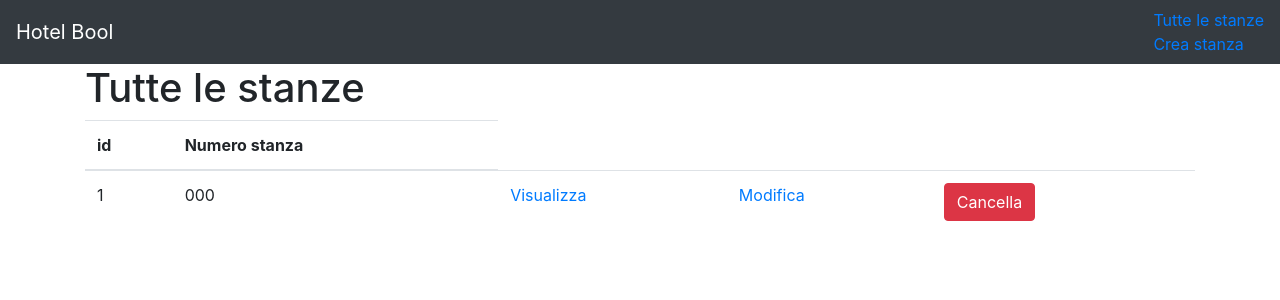
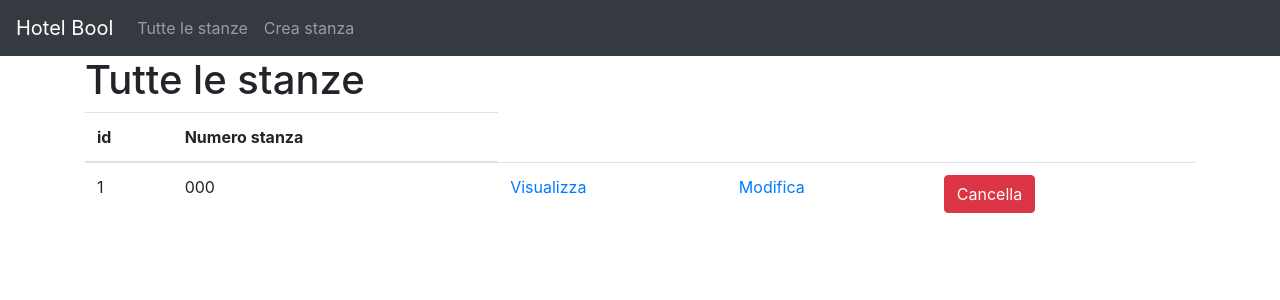
Before and after one commit to Simone978/php-hotel-crud, a PHP site: page /php/index.php in a window 1280 px wide. Shown: the top 300 px of the page. Run offline with PHP 8.4, Linux system fonts and the light colour scheme; tables that the repository leaves empty or names only in its code hold one stand-in row (values such as "Sample post").

Commit message:
Adattato menu bootstrap

```diff
--- a/partials/header.php
+++ b/partials/header.php
@@ -13,12 +13,28 @@ include __DIR__.'/../env.php';
 </head>
 <body>
   <header>
-    <nav class="navbar navbar-dark bg-dark">
+    <!-- <nav class="navbar navbar-dark bg-dark">
       <div class="navbar-brand">Hotel Bool</div>
       <ul class="navbar-nav">
         <li><a href="<?php echo $basepath ?>">Tutte le stanze</a></li>
         <li><a href="<?php echo $basepath ?>/insert/insert.php">Crea stanza</a></li>
       </ul>
-    </nav>
+    </nav> -->
+    <nav class="navbar navbar-expand-lg navbar-dark bg-dark">
+  <a class="navbar-brand" href="#">Hotel Bool</a>
+  <button class="navbar-toggler" type="button" data-toggle="collapse" data-target="#navbarNav" aria-controls="navbarNav" aria-expanded="false" aria-label="Toggle navigation">
+    <span class="navbar-toggler-icon"></span>
+  </button>
+  <div class="collapse navbar-collapse" id="navbarNav">
+    <ul class="navbar-nav">
+      <li class="nav-item">
+        <a class="nav-link" href="<?php echo $basepath ?>">Tutte le stanze</a>
+      </li>
+      <li class="nav-item">
+        <a class="nav-link" href="<?php echo $basepath ?>/insert/insert.php">Crea stanza</a></li>
+      </li>
+    </ul>
+  </div>
+</nav>
   </header>
   <div class="wrapper">
```
